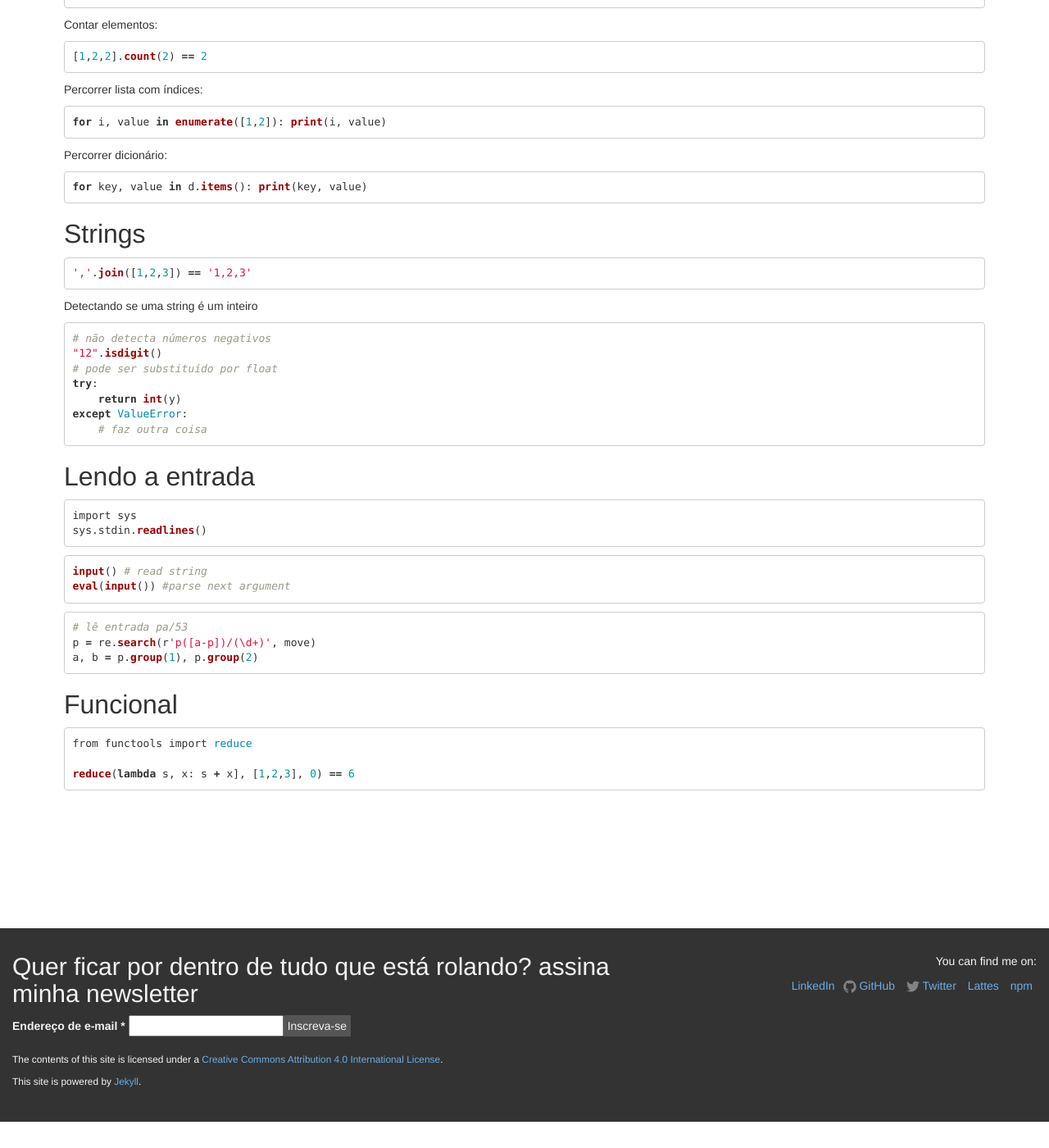
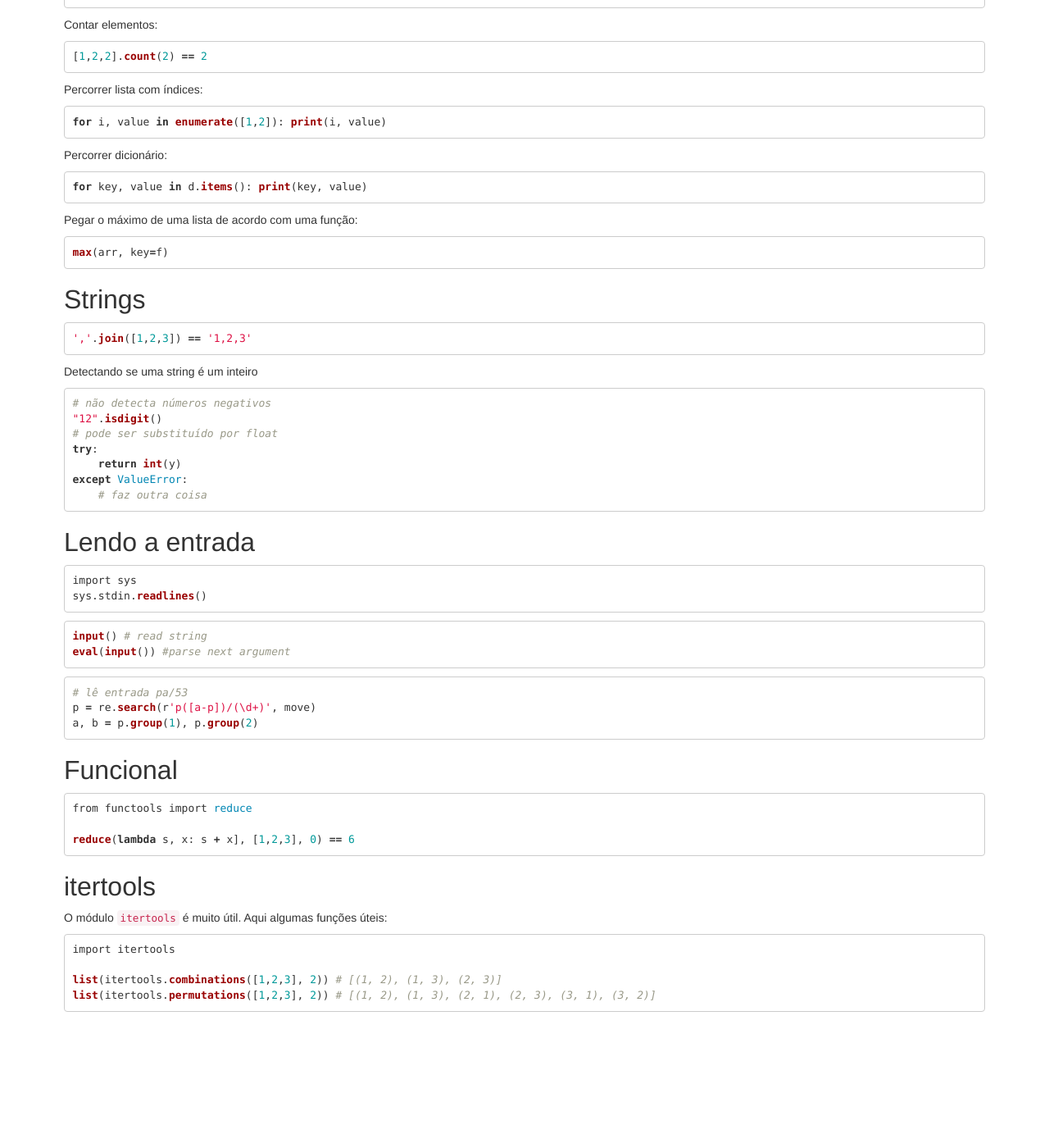
Before and after one commit to lfsmoura/lfsmoura.github.io, a Jekyll site: the page built from _posts/2017-12-09-python-cheat-sheet-desafios-programacao.md, in a window 1280 px wide and 1400 px high, scrolled down 724 px. Shown: the whole window at 82% size. Built offline with Jekyll 4.4.1, drawn with Linux system fonts in a browser that asks for light colours; comment, search, counter and statistics services are not loaded; before the commit the page ends 2092 px from its top, so only the background shows below that.

Commit message:
Update cheat sheet

````diff
--- a/_posts/2017-12-09-python-cheat-sheet-desafios-programacao.md
+++ b/_posts/2017-12-09-python-cheat-sheet-desafios-programacao.md
@@ -47,6 +47,11 @@ Percorrer dicionário:
 for key, value in d.items(): print(key, value)
 ```
 
+Pegar o máximo de uma lista de acordo com uma função:
+``` python
+max(arr, key=f)
+```
+
 ## Strings
 
 ```python
@@ -87,3 +92,13 @@ from functools import reduce
 
 reduce(lambda s, x: s + x], [1,2,3], 0) == 6
 ```
+
+## itertools
+O módulo `itertools` é muito útil. Aqui algumas funções úteis:
+
+```python
+import itertools
+
+list(itertools.combinations([1,2,3], 2)) # [(1, 2), (1, 3), (2, 3)]
+list(itertools.permutations([1,2,3], 2)) # [(1, 2), (1, 3), (2, 1), (2, 3), (3, 1), (3, 2)]
+```
````
